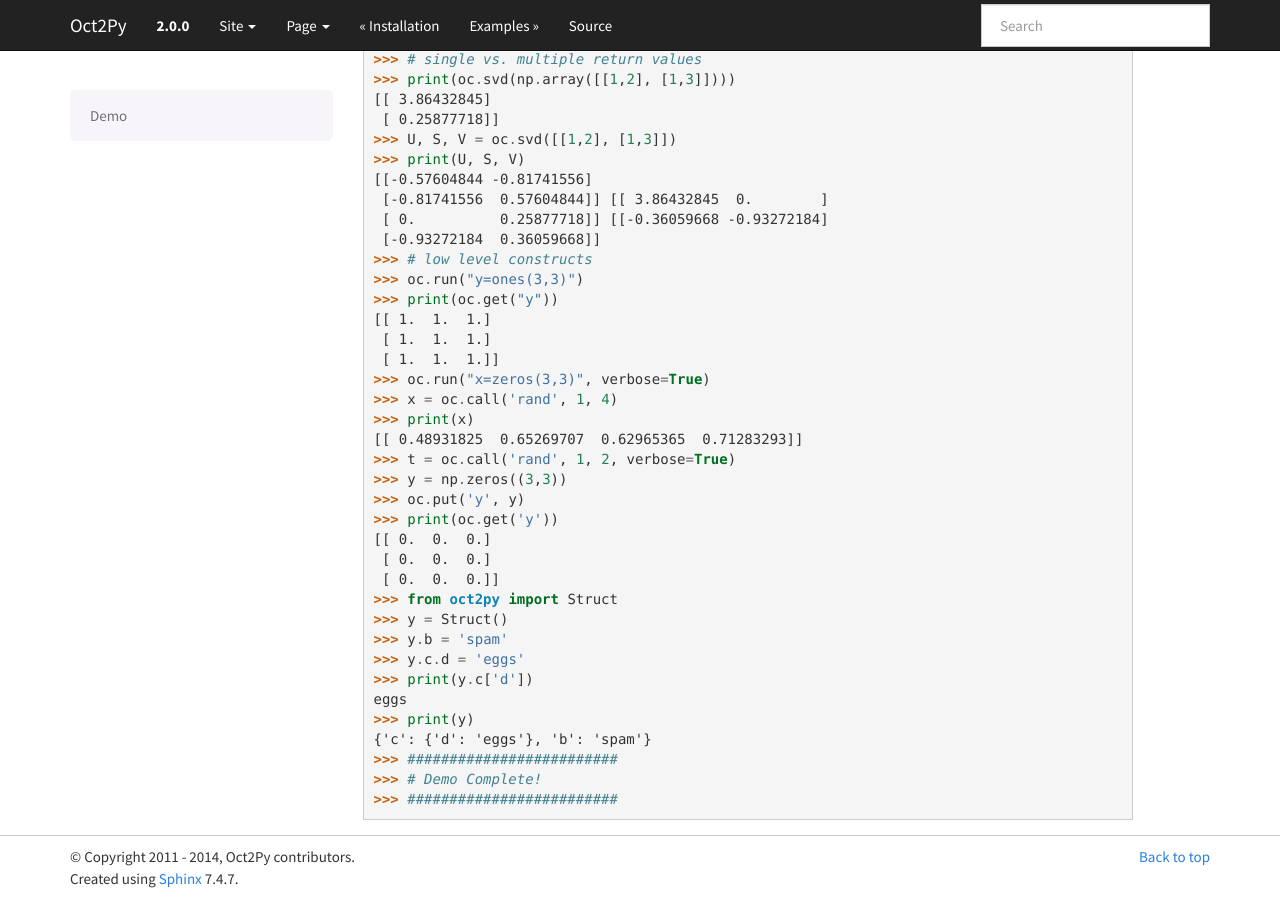
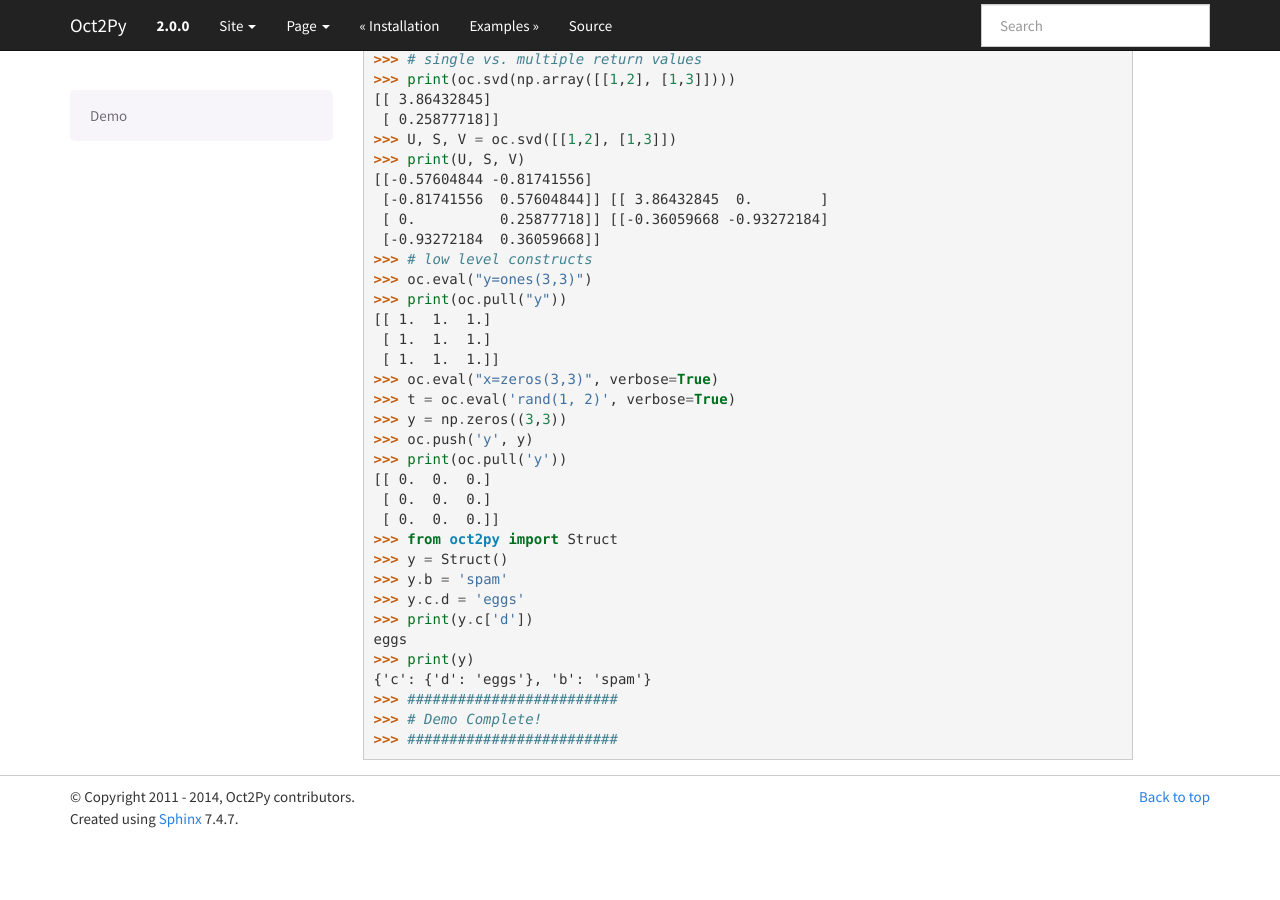
Before and after one commit to blink1073/oct2py, a Sphinx documentation site: the page built from docs/source/demo.rst, in a window 1280 px wide and 900 px high, scrolled down 3028 px. Built offline with Sphinx 7.4.7, drawn with Linux system fonts in a browser that asks for light colours; after the commit the page ends 3868 px from its top, so only the background shows below that; some of the changed text lies outside the part shown.

Commit message:
Update docs

```diff
--- a/docs/source/demo.rst
+++ b/docs/source/demo.rst
@@ -29,7 +29,7 @@
 
 .. code-block:: python
 
-    >>> oc.close_()
+    >>> oc.close()
     >>> xx = np.arange(-2*np.pi, 2*np.pi, 0.2)
     >>> oc.surf(np.subtract.outer(np.sin(xx), np.cos(xx)))
     Press Enter to continue...
@@ -38,7 +38,7 @@
 
 .. code-block:: python
 
-    >>> oc.close_()
+    >>> oc.close()
     >>> # getting help
     >>> help(oc.svd)
 
@@ -119,19 +119,16 @@
      [ 0.          0.25877718]] [[-0.36059668 -0.93272184]
      [-0.93272184  0.36059668]]
     >>> # low level constructs
-    >>> oc.run("y=ones(3,3)")
-    >>> print(oc.get("y"))
+    >>> oc.eval("y=ones(3,3)")
+    >>> print(oc.pull("y"))
     [[ 1.  1.  1.]
      [ 1.  1.  1.]
      [ 1.  1.  1.]]
-    >>> oc.run("x=zeros(3,3)", verbose=True)
-    >>> x = oc.call('rand', 1, 4)
-    >>> print(x)
-    [[ 0.48931825  0.65269707  0.62965365  0.71283293]]
-    >>> t = oc.call('rand', 1, 2, verbose=True)
+    >>> oc.eval("x=zeros(3,3)", verbose=True)
+    >>> t = oc.eval('rand(1, 2)', verbose=True)
     >>> y = np.zeros((3,3))
-    >>> oc.put('y', y)
-    >>> print(oc.get('y'))
+    >>> oc.push('y', y)
+    >>> print(oc.pull('y'))
     [[ 0.  0.  0.]
      [ 0.  0.  0.]
      [ 0.  0.  0.]]
```
Also changed, not shown: docs/source/info.rst (+23 -22 lines).
